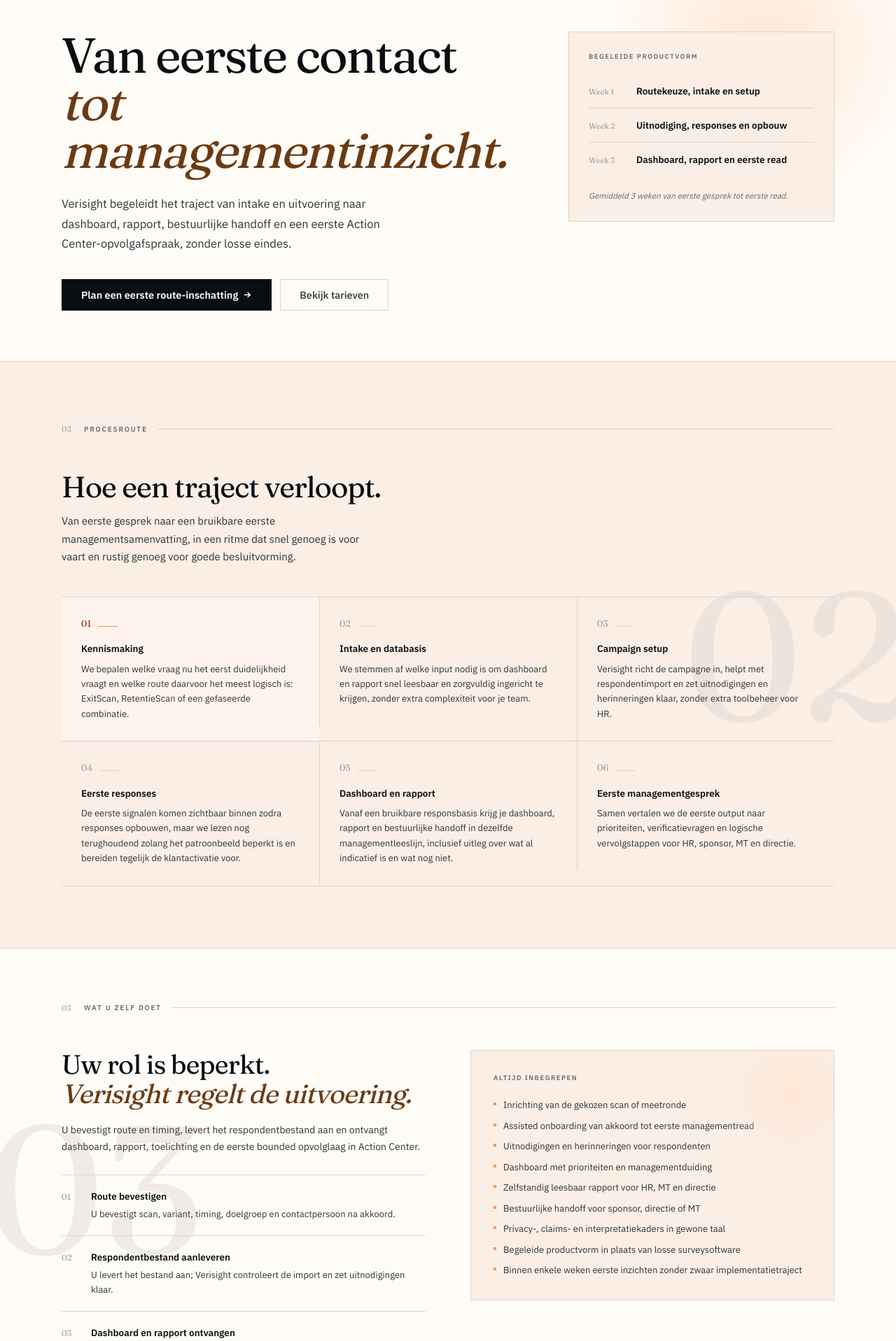
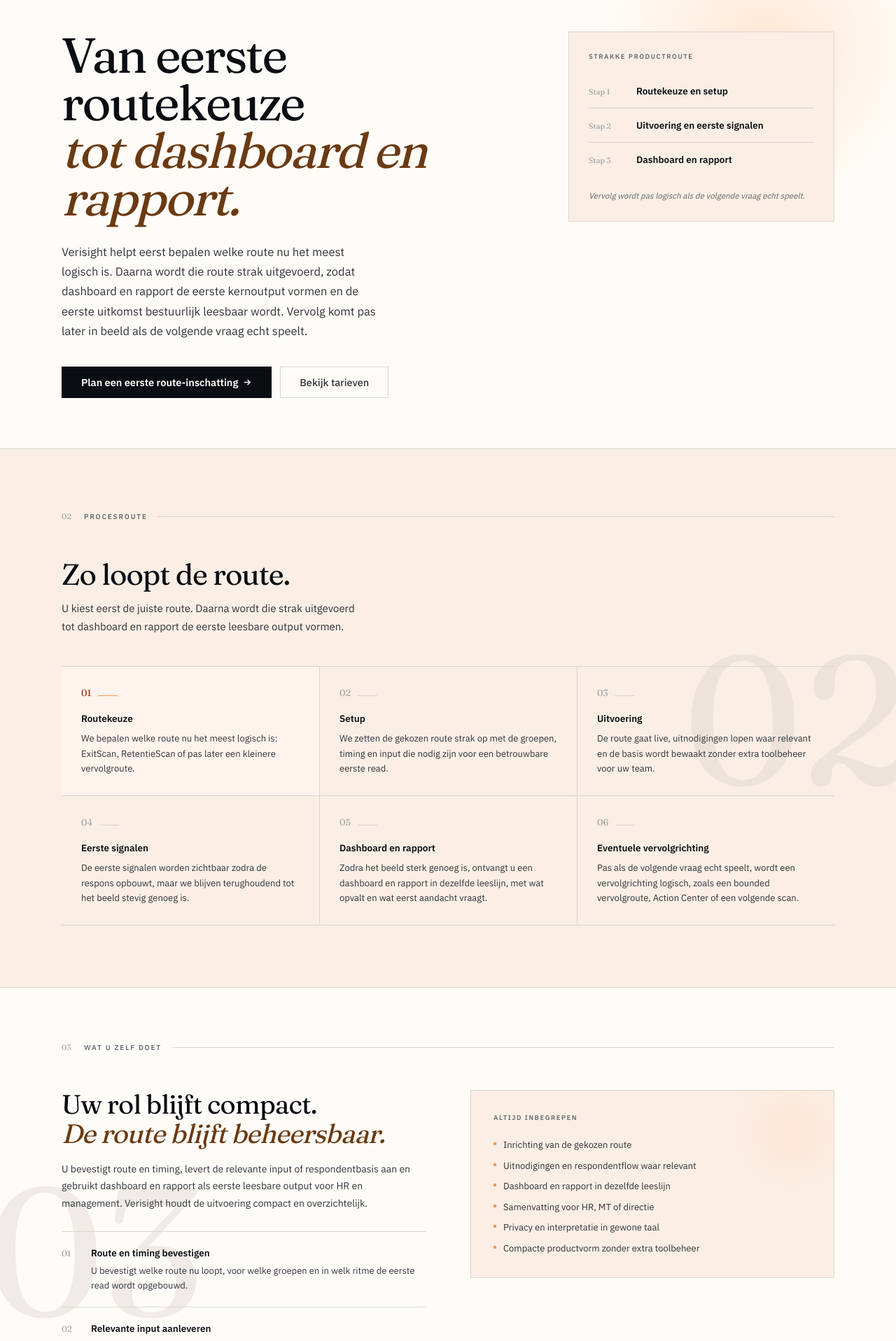
Before and after one commit to larshengel08-lang/VerisightSaaS, a Next.js app in the folder frontend/: page /aanpak in a window 1280 px wide. Shown: the part 200-2117 px from the top of the page at 70% size. Built offline with nearby package versions, Linux system fonts and the light colour scheme.

Commit message:
Align aanpak with current product route

```diff
--- a/frontend/app/aanpak/page.tsx
+++ b/frontend/app/aanpak/page.tsx
@@ -7,12 +7,12 @@
 export const metadata: Metadata = {
   title: 'Aanpak',
   description:
-    'Van kennismaking tot bruikbaar managementinzicht in gemiddeld drie weken. Heldere stappen, vaste deliverables en een begeleide route zonder open eind.',
+    'Van eerste routekeuze naar dashboard en rapport in enkele weken. Een vaste productroute die snel laat zien welke eerste output u krijgt.',
   alternates: { canonical: '/aanpak' },
   openGraph: {
     title: 'Aanpak | Verisight',
     description:
-      'Van kennismaking tot bruikbaar managementinzicht in gemiddeld drie weken. Heldere stappen, vaste deliverables en een begeleide route zonder open eind.',
+      'Van eerste routekeuze naar dashboard en rapport in enkele weken. Een vaste productroute die snel laat zien welke eerste output u krijgt.',
     url: 'https://www.verisight.nl/aanpak',
     images: ['/opengraph-image'],
   },
@@ -20,7 +20,7 @@
     card: 'summary_large_image',
     title: 'Aanpak | Verisight',
     description:
-      'Van kennismaking tot bruikbaar managementinzicht in gemiddeld drie weken. Heldere stappen, vaste deliverables en een begeleide route zonder open eind.',
+      'Van eerste routekeuze naar dashboard en rapport in enkele weken. Een vaste productroute die snel laat zien welke eerste output u krijgt.',
     images: ['/opengraph-image'],
   },
 }
--- a/frontend/components/marketing/aanpak-content.tsx
+++ b/frontend/components/marketing/aanpak-content.tsx
@@ -18,12 +18,13 @@
         <div className="grid grid-cols-1 gap-10 lg:grid-cols-[1fr_380px] lg:gap-20 items-start">
           <div>
             <h1 style={{ fontFamily: FF, fontWeight: 400, fontSize: 'clamp(42px,5.5vw,76px)', lineHeight: .97, letterSpacing: '-.032em', color: T.ink, marginBottom: 0 }}>
-              Van eerste contact<br />
-              <em className="shimmer-text" style={{ fontStyle: 'italic' }}>tot managementinzicht.</em>
+              Van eerste routekeuze<br />
+              <em className="shimmer-text" style={{ fontStyle: 'italic' }}>tot dashboard en rapport.</em>
             </h1>
             <p style={{ fontSize: 16.5, lineHeight: 1.72, color: T.inkSoft, maxWidth: '46ch', margin: '28px 0 36px' }}>
-              Verisight begeleidt het traject van intake en uitvoering naar dashboard, rapport, bestuurlijke handoff en
-              een eerste Action Center-opvolgafspraak, zonder losse eindes.
+              Verisight helpt eerst bepalen welke route nu het meest logisch is. Daarna wordt die route strak uitgevoerd,
+              zodat dashboard en rapport de eerste kernoutput vormen en de eerste uitkomst bestuurlijk leesbaar wordt.
+              Vervolg komt pas later in beeld als de volgende vraag echt speelt.
             </p>
             <div style={{ display: 'flex', gap: 12, flexWrap: 'wrap' }}>
               <Link href={ctaHref} style={{ textDecoration: 'none', display: 'inline-flex', alignItems: 'center', gap: 7, fontSize: 14.5, fontWeight: 600, padding: '12px 28px', color: '#fff', background: T.ink, transition: 'all .18s cubic-bezier(.4,0,0,1)' }}
@@ -40,18 +41,18 @@
           </div>
           <div>
             <div style={{ padding: '28px', background: T.paperSoft, border: `1px solid ${T.rule}` }}>
-              <div style={{ fontSize: 9.5, fontWeight: 600, letterSpacing: '.16em', textTransform: 'uppercase', color: T.inkMuted, marginBottom: 18 }}>Begeleide productvorm</div>
+              <div style={{ fontSize: 9.5, fontWeight: 600, letterSpacing: '.16em', textTransform: 'uppercase', color: T.inkMuted, marginBottom: 18 }}>Strakke productroute</div>
               {[
-                { week: 'Week 1', label: 'Routekeuze, intake en setup' },
-                { week: 'Week 2', label: 'Uitnodiging, responses en opbouw' },
-                { week: 'Week 3', label: 'Dashboard, rapport en eerste read' },
+                { week: 'Stap 1', label: 'Routekeuze en setup' },
+                { week: 'Stap 2', label: 'Uitvoering en eerste signalen' },
+                { week: 'Stap 3', label: 'Dashboard en rapport' },
               ].map((item, i) => (
                 <div key={i} style={{ padding: '14px 0', borderBottom: i < 2 ? `1px solid ${T.rule}` : 'none', display: 'flex', gap: 16, alignItems: 'baseline' }}>
                   <span style={{ fontFamily: FF, fontSize: 11, color: T.inkFaint, minWidth: 52 }}>{item.week}</span>
                   <span style={{ fontSize: 13.5, fontWeight: 600, color: T.ink }}>{item.label}</span>
                 </div>
               ))}
-              <div style={{ marginTop: 18, fontSize: 11.5, color: T.inkMuted, fontStyle: 'italic' }}>Gemiddeld 3 weken van eerste gesprek tot eerste read.</div>
+              <div style={{ marginTop: 18, fontSize: 11.5, color: T.inkMuted, fontStyle: 'italic' }}>Vervolg wordt pas logisch als de volgende vraag echt speelt.</div>
             </div>
           </div>
         </div>
@@ -69,10 +70,10 @@
         <SectionMark num="02" label="Procesroute" inView />
         <Reveal delay={.05}>
           <h2 style={{ fontFamily: FF, fontSize: 'clamp(28px,3.5vw,42px)', fontWeight: 400, letterSpacing: '-.026em', color: T.ink, marginBottom: 14, lineHeight: 1.06 }}>
-            Hoe een traject verloopt.
+            Zo loopt de route.
           </h2>
           <p style={{ fontSize: 15, lineHeight: 1.7, color: T.inkSoft, marginBottom: 44, maxWidth: '48ch' }}>
-            Van eerste gesprek naar een bruikbare eerste managementsamenvatting, in een ritme dat snel genoeg is voor vaart en rustig genoeg voor goede besluitvorming.
+            U kiest eerst de juiste route. Daarna wordt die strak uitgevoerd tot dashboard en rapport de eerste leesbare output vormen.
           </p>
         </Reveal>
         <div className="grid grid-cols-1 gap-0 md:grid-cols-2 xl:grid-cols-3">
@@ -112,19 +113,19 @@
           <div>
             <Reveal delay={.05}>
               <h2 style={{ fontFamily: FF, fontSize: 'clamp(26px,3vw,38px)', fontWeight: 400, letterSpacing: '-.022em', color: T.ink, lineHeight: 1.1, marginBottom: 18 }}>
-                Uw rol is beperkt.<br />
-                <em className="shimmer-text" style={{ fontStyle: 'italic' }}>Verisight regelt de uitvoering.</em>
+                Uw rol blijft compact.<br />
+                <em className="shimmer-text" style={{ fontStyle: 'italic' }}>De route blijft beheersbaar.</em>
               </h2>
               <p style={{ fontSize: 14, lineHeight: 1.72, color: T.inkSoft, marginBottom: 28 }}>
-                U bevestigt route en timing, levert het respondentbestand aan en ontvangt dashboard, rapport, toelichting
-                en de eerste bounded opvolglaag in Action Center.
+                U bevestigt route en timing, levert de relevante input of respondentbasis aan en gebruikt dashboard en rapport
+                als eerste leesbare output voor HR en management. Verisight houdt de uitvoering compact en overzichtelijk.
               </p>
             </Reveal>
             <div>
               {[
-                { title: 'Route bevestigen', body: 'U bevestigt scan, variant, timing, doelgroep en contactpersoon na akkoord.' },
-                { title: 'Respondentbestand aanleveren', body: 'U levert het bestand aan; Verisight controleert de import en zet uitnodigingen klaar.' },
-                { title: 'Dashboard en rapport ontvangen', body: 'U ontvangt dashboard, managementrapport en toelichting in dezelfde leeslijn.' },
+                { title: 'Route en timing bevestigen', body: 'U bevestigt welke route nu loopt, voor welke groepen en in welk ritme de eerste read wordt opgebouwd.' },
+                { title: 'Relevante input aanleveren', body: 'U levert de respondentbasis of andere relevante input aan. Verisight houdt daarna de opzet compact en zorgvuldig.' },
+                { title: 'Dashboard en rapport gebruiken', body: 'U gebruikt de eerste output om te zien wat opvalt, waar aandacht nodig is en of een vervolgrichting later logisch wordt.' },
               ].map((item, i) => (
                 <Reveal key={i} delay={.1 + i * .08}>
                   <div style={{ display: 'flex', gap: 18, padding: '20px 0', borderTop: `1px solid ${T.rule}` }}>
@@ -162,9 +163,9 @@
 // ── ④ First value ──────────────────────────────────────────────────
 function FirstValueSection() {
   const items = [
-    { threshold: 'Eerste responses', text: 'De campagne is zichtbaar op gang, maar we trekken nog geen grote conclusies.' },
+    { threshold: 'Eerste signalen', text: 'De route loopt en de eerste signalen worden zichtbaar, maar we trekken nog geen harde conclusies.' },
     { threshold: '≥ 5 responses', text: 'De eerste bruikbare weergave wordt zichtbaar in dashboard en rapport.' },
-    { threshold: '≥ 10 responses', text: 'Het patroon wordt stevig genoeg om prioriteiten te kiezen en een eerste managementrichting te bepalen.' },
+    { threshold: '≥ 10 responses', text: 'Het beeld wordt stevig genoeg om te zien wat opvalt en of een vervolgrichting later logisch wordt.' },
   ]
   return (
     <section style={{ background: T.paperBlush, padding: 'clamp(52px,6vw,80px) 0', borderBottom: `1px solid ${T.rule}`, position: 'relative', overflow: 'hidden' }}>
@@ -175,11 +176,11 @@
           <Reveal delay={.05}>
             <div>
               <h2 style={{ fontFamily: FF, fontSize: 'clamp(24px,2.8vw,34px)', fontWeight: 400, letterSpacing: '-.022em', color: T.ink, lineHeight: 1.15, marginBottom: 16 }}>
-                Tempo met<br />
-                <em className="shimmer-text" style={{ fontStyle: 'italic' }}>grenzen.</em>
+                Eerste waarde<br />
+                <em className="shimmer-text" style={{ fontStyle: 'italic' }}>zonder brede vervolgclaim.</em>
               </h2>
               <p style={{ fontSize: 13.5, lineHeight: 1.7, color: T.inkSoft }}>
-                De eerste waarde komt snel, maar nooit sneller dan de responsbasis toelaat. Het traject stopt niet bij een rapport, maar bij een eerste concreet vervolggesprek.
+                De eerste waarde zit in bruikbare output. Een vervolgrichting wordt pas logisch wanneer de volgende vraag echt speelt.
               </p>
             </div>
           </Reveal>
@@ -207,7 +208,15 @@
   const kennismakingHref = buildContactHref({ routeInterest: 'exitscan', ctaSource: 'approach_closing_cta' })
 
   return (
-    <MarketingClosingCta href={kennismakingHref} sectionIndex="05" backdropNumber="05" />
+    <MarketingClosingCta
+      href={kennismakingHref}
+      sectionIndex="05"
+      backdropNumber="05"
+      title="Toets eerst"
+      accentTitle="welke route nu het meest logisch is."
+      body="Plan een korte kennismaking. Dan ziet u welke eerste route past en wat u daarna kunt verwachten."
+      buttonLabel="Plan een eerste route-inschatting"
+    />
   )
 }
 
--- a/frontend/components/marketing/site-content.ts
+++ b/frontend/components/marketing/site-content.ts
@@ -101,7 +101,7 @@
   {
     href: '/aanpak',
     title: 'Bekijk de aanpak',
-    body: 'Lees hoe intake, uitvoering, rapportage en een begeleide vervolgrichting in een productvorm samenkomen.',
+    body: 'Lees hoe routekeuze, uitvoering en eerste output in een compacte productroute samenkomen.',
   },
   {
     href: '/tarieven',
@@ -380,41 +380,38 @@
 ] as const
 
 export const included = [
-  'Inrichting van de gekozen scan of meetronde',
-  'Assisted onboarding van akkoord tot eerste managementread',
-  'Uitnodigingen en herinneringen voor respondenten',
-  'Dashboard met prioriteiten en managementduiding',
-  'Zelfstandig leesbaar rapport voor HR, MT en directie',
-  'Bestuurlijke handoff voor sponsor, directie of MT',
-  'Privacy-, claims- en interpretatiekaders in gewone taal',
-  'Begeleide productvorm in plaats van losse surveysoftware',
-  'Binnen enkele weken eerste inzichten zonder zwaar implementatietraject',
+  'Inrichting van de gekozen route',
+  'Uitnodigingen en respondentflow waar relevant',
+  'Dashboard en rapport in dezelfde leeslijn',
+  'Samenvatting voor HR, MT of directie',
+  'Privacy en interpretatie in gewone taal',
+  'Compacte productvorm zonder extra toolbeheer',
 ] as const
 
 export const approachSteps = [
   {
-    title: '1. Kennismaking',
-    body: 'We bepalen welke vraag nu het eerst duidelijkheid vraagt en welke route daarvoor het meest logisch is: ExitScan, RetentieScan of een gefaseerde combinatie.',
+    title: '1. Routekeuze',
+    body: 'We bepalen welke route nu het meest logisch is: ExitScan, RetentieScan of pas later een kleinere vervolgroute.',
   },
   {
-    title: '2. Intake en databasis',
-    body: 'We stemmen af welke input nodig is om dashboard en rapport snel leesbaar en zorgvuldig ingericht te krijgen, zonder extra complexiteit voor je team.',
+    title: '2. Setup',
+    body: 'We zetten de gekozen route strak op met de groepen, timing en input die nodig zijn voor een betrouwbare eerste read.',
   },
   {
-    title: '3. Campaign setup',
-    body: 'Verisight richt de campagne in, helpt met respondentimport en zet uitnodigingen en herinneringen klaar, zonder extra toolbeheer voor HR.',
+    title: '3. Uitvoering',
+    body: 'De route gaat live, uitnodigingen lopen waar relevant en de basis wordt bewaakt zonder extra toolbeheer voor uw team.',
   },
   {
-    title: '4. Eerste responses',
-    body: 'De eerste signalen komen zichtbaar binnen zodra responses opbouwen, maar we lezen nog terughoudend zolang het patroonbeeld beperkt is en bereiden tegelijk de klantactivatie voor.',
+    title: '4. Eerste signalen',
+    body: 'De eerste signalen worden zichtbaar zodra de respons opbouwt, maar we blijven terughoudend tot het beeld stevig genoeg is.',
   },
   {
     title: '5. Dashboard en rapport',
-    body: 'Vanaf een bruikbare responsbasis krijg je dashboard, rapport en bestuurlijke handoff in dezelfde managementleeslijn, inclusief uitleg over wat al indicatief is en wat nog niet.',
+    body: 'Zodra het beeld sterk genoeg is, ontvangt u een dashboard en rapport in dezelfde leeslijn, met wat opvalt en wat eerst aandacht vraagt.',
   },
   {
-    title: '6. Eerste managementgesprek',
-    body: 'Samen vertalen we de eerste output naar prioriteiten, verificatievragen en logische vervolgstappen voor HR, sponsor, MT en directie.',
+    title: '6. Eventuele vervolgrichting',
+    body: 'Pas als de volgende vraag echt speelt, wordt een vervolgrichting logisch, zoals een bounded vervolgroute, Action Center of een volgende scan.',
   },
 ] as const
 
```
